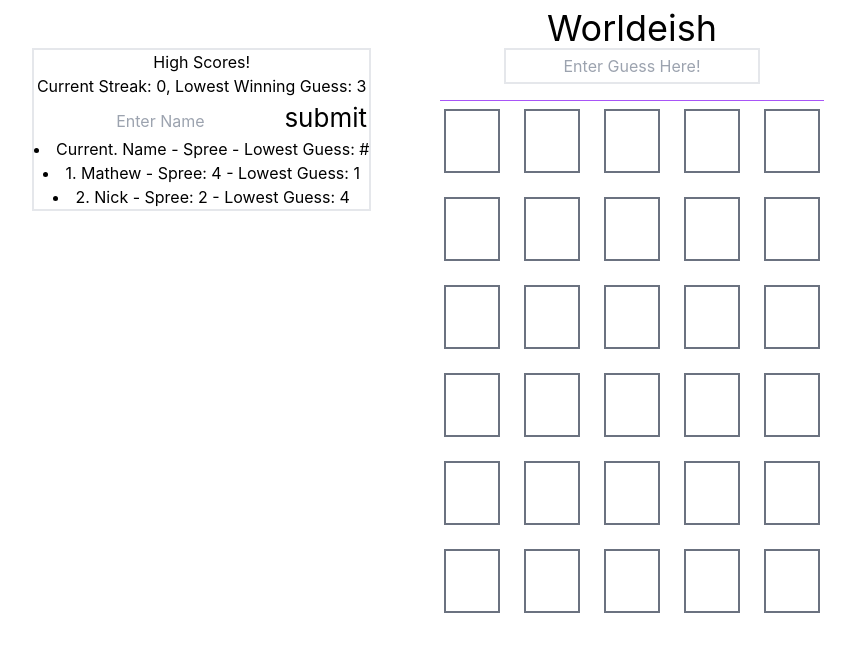
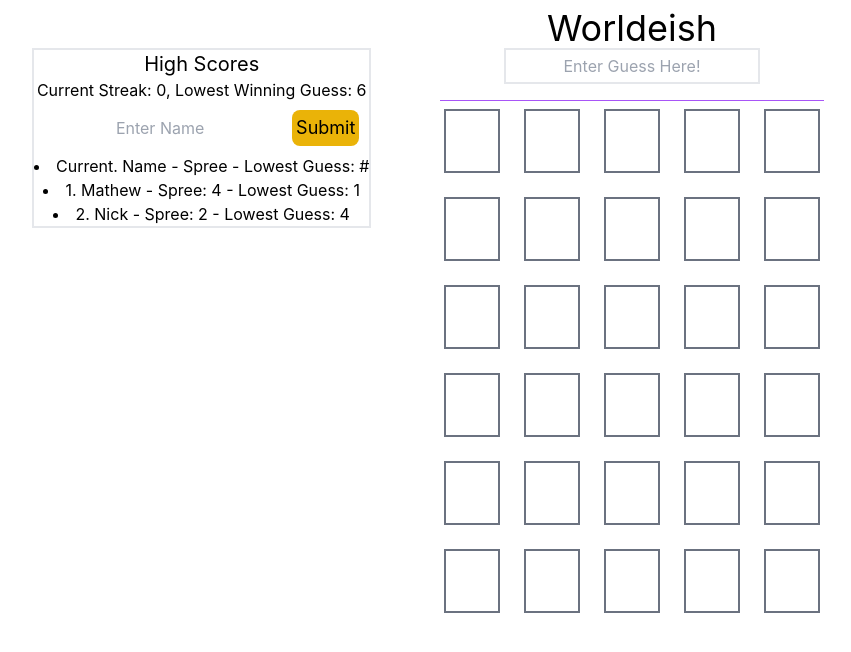
Before and after one commit to MCSeal/wordleish, a React (Vite) app: page / in a window 1280 px wide. Shown: the top 652 px of the page, without its empty margins (8-859 px from the left). Built offline with nearby package versions, Linux system fonts and the light colour scheme.

Commit message:
added lowest winning guess and connected to back end

```diff
--- a/src/App.tsx
+++ b/src/App.tsx
@@ -31,17 +31,14 @@ function App() {
   rows = rows.concat(Array(numberOfGuessesRemaining).fill(''));
 
   const isGameOver = state.gameState !== 'playing';
-  console.log(state.winStreak);
-  if (state.gameState === 'won') {
-    console.log('COOL');
-    console.log(state.winStreak);
-    // setWinStreak(winStreak + 1);
-  }
-
+  const gameOverMessage = `Don't Forget to submit your high-score!`;
   return (
     <div className="">
       <div className="border-solid border-2 text-center float-left inset-y-0 left-50 m-10">
-        <Scoreboard winStreak={state.winStreak} />
+        <Scoreboard
+          winStreak={state.winStreak}
+          lowestWinGuess={state.lowestWinGuess}
+        />
       </div>
 
       <div className="mx-auto w-96 relative">
@@ -68,9 +65,10 @@ function App() {
         {isGameOver && (
           <div
             role="modal"
-            className="absolute bg-white left-0 right-0 top-1/4 p-6 w-3/4 mx-auto rounded border border-purple-900 text-center"
+            className="absolute bg-white left-0 right-0 top-1/4 p-6 w-3/4 mx-auto rounded border border-purple-900 text-center white-space: pre-line;"
           >
-            Game Over!
+            <h3>Game Over!</h3>
+            {gameOverMessage}
             <button
               className="block border rounded border-grey-600 bg-purple-700 left-0 right-0 p-2 mt-4 mx-auto shadow"
               onClick={() => {
--- a/src/Scoreboard.tsx
+++ b/src/Scoreboard.tsx
@@ -3,11 +3,12 @@ import { useState } from 'react';
 function Scoreboard(props) {
   const [name, setName] = useState('');
   const winStreak = props.winStreak;
+  const lowestWinStreak = props.lowestWinGuess;
   const handleOnSubmit = async (e) => {
     e.preventDefault();
     let result = await fetch('http://localhost:5000/', {
       method: 'post',
-      body: JSON.stringify({ name, winStreak }),
+      body: JSON.stringify({ name, winStreak, lowestWinStreak }),
       headers: {
         'Content-Type': 'application/json',
       },
@@ -22,8 +23,10 @@ function Scoreboard(props) {
 
   return (
     <div className=" ">
-      <h2>High Scores!</h2>
-      <div>Current Streak: {winStreak}, Lowest Winning Guess: 3</div>
+      <h2 className="text-xl">High Scores</h2>
+      <div>
+        Current Streak: {winStreak}, Lowest Winning Guess: {lowestWinStreak}
+      </div>
       <form>
         <input
           className="text-center"
@@ -32,8 +35,12 @@ function Scoreboard(props) {
           value={name}
           onChange={(e) => setName(e.target.value)}
         />
-        <button type="submit" onClick={handleOnSubmit}>
-          submit
+        <button
+          className="text-lg border-1 bg-yellow-500 border-yellow-500 p-1 m-2 rounded-lg hover:bg-green-500 active:bg-gray-500 align-content: center;"
+          type="submit"
+          onClick={handleOnSubmit}
+        >
+          Submit
         </button>
       </form>
       <li>Current. Name - Spree - Lowest Guess: #</li>
--- a/src/store.ts
+++ b/src/store.ts
@@ -13,6 +13,7 @@ interface StoreState {
   answer: string;
   rows: GuessRow[];
   winStreak: number;
+  lowestWinGuess: number;
   gameState: 'playing' | 'won' | 'lost';
   addGuess: (guess: string) => void;
   newGame: () => void;
@@ -24,6 +25,7 @@ export const useStore = create<StoreState>(
       answer: getRandomWord(),
       rows: [],
       winStreak: 0,
+      lowestWinGuess: 6,
       gameState: 'playing',
       addGuess: (guess: string) => {
         const result = computeGuess(guess, get().answer);
@@ -37,6 +39,10 @@ export const useStore = create<StoreState>(
             result,
           },
         ];
+
+        const didWinAndIsLowestWin =
+          didWin && rows.length < get().lowestWinGuess;
+        console.log(didWinAndIsLowestWin);
         set(() => ({
           rows,
           gameState: didWin
@@ -49,6 +55,9 @@ export const useStore = create<StoreState>(
             : rows.length === Guess_Length
             ? 0
             : get().winStreak,
+          lowestWinGuess: didWinAndIsLowestWin
+            ? rows.length
+            : get().lowestWinGuess,
         }));
       },
       newGame: () => {
```
Also changed, not shown: 1 other file (tests, documents, lock files or other folders).
